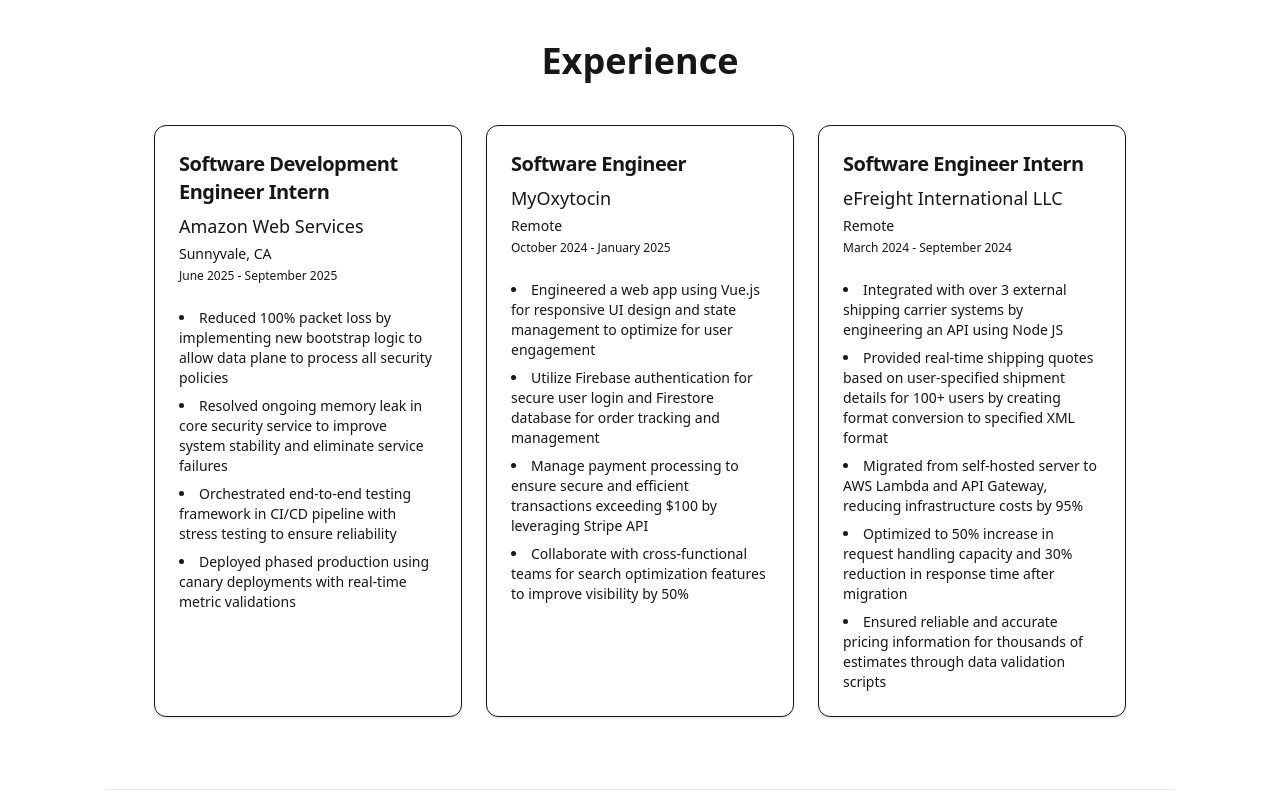
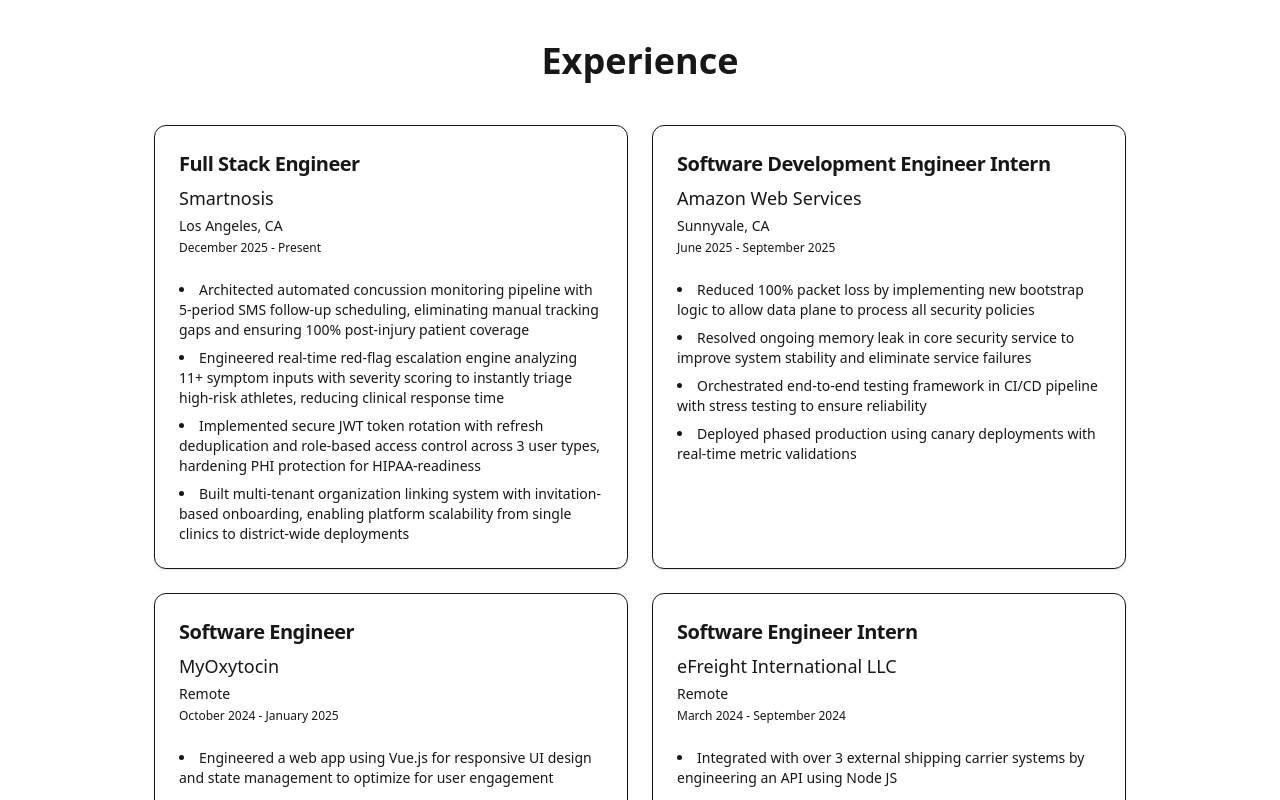
Before and after one commit to wwill24/wwill24.github.io, a Next.js app in the folder personal-website/: page / in a window 1280 px wide. Shown: the part 1320-2120 px from the top of the page. Built offline with nearby package versions, Linux system fonts and the light colour scheme.

Commit message:
Added new experience

```diff
--- a/personal-website/src/components/Experience.tsx
+++ b/personal-website/src/components/Experience.tsx
@@ -16,6 +16,18 @@
 }
 
 const experiences: ExperienceItem[] = [
+  {
+    title: "Full Stack Engineer",
+    company: "Smartnosis",
+    location: "Los Angeles, CA",
+    period: "December 2025 - Present",
+    description: [
+      "Architected automated concussion monitoring pipeline with 5-period SMS follow-up scheduling, eliminating manual tracking gaps and ensuring 100% post-injury patient coverage",
+      "Engineered real-time red-flag escalation engine analyzing 11+ symptom inputs with severity scoring to instantly triage high-risk athletes, reducing clinical response time",
+      "Implemented secure JWT token rotation with refresh deduplication and role-based access control across 3 user types, hardening PHI protection for HIPAA-readiness",
+      "Built multi-tenant organization linking system with invitation-based onboarding, enabling platform scalability from single clinics to district-wide deployments",
+    ],
+  },
   {
     title: "Software Development Engineer Intern",
     company: "Amazon Web Services",
@@ -59,7 +71,7 @@
   return (
     <Section className="gap-8 justify-start max-w-7xl mx-auto">
       <h1 className="text-4xl font-bold text-center w-full">Experience</h1>
-      <div className="grid grid-cols-1 md:grid-cols-3 gap-6 w-full">
+      <div className="grid grid-cols-1 md:grid-cols-2 gap-6 w-full">
         {experiences.map((exp, index) => (
           <Card
             key={index}
```
